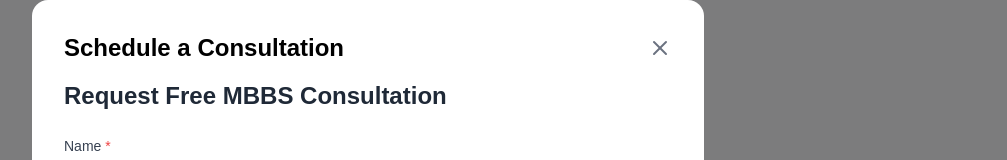
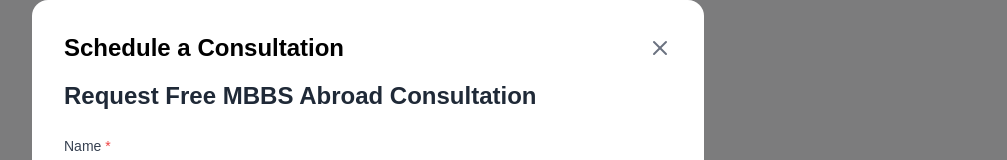
Before and after one commit to omkarkhoche3448/MbbsRoutes.com, a React (Vite) app in the folder Frontend/: page /registration in a window 1280 px wide. Shown: the top 160 px of the page, without its empty margins (272-1279 px from the left). Built offline with nearby package versions, Linux system fonts and the light colour scheme; no server answers; a web font is replaced by a local one.

Commit message:
fix: update consultation request title to specify 'Abroad'

```diff
--- a/Frontend/src/components/landingpage/MBBSConsultancyFormModal.jsx
+++ b/Frontend/src/components/landingpage/MBBSConsultancyFormModal.jsx
@@ -276,7 +276,7 @@ const MBBSConsultancyFormModal = ({ isOpen, onClose }) => {
     <Modal isOpen={isOpen} onClose={!isSubmitting ? onClose : undefined} title="Schedule a Consultation">
       <form onSubmit={handleSubmit} className="lg:space-y-4" noValidate>
         <h3 className="text-xl sm:text-2xl font-semibold text-gray-800 mb-4 sm:mb-6">
-          Request Free MBBS Consultation
+          Request Free MBBS Abroad Consultation
         </h3>
 
         <div className="space-y-4">
```
